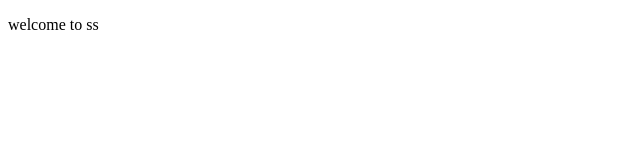
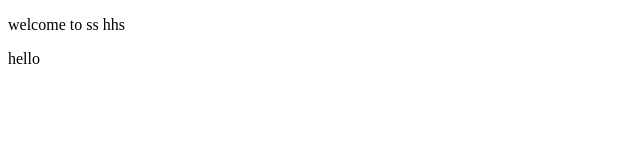
Before and after one commit to mita-more/5jan24, a plain HTML site: page index.html in a window 1280 px wide. Shown: the full height of the page, 0-640 px from the left. Drawn offline with Linux system fonts and the light colour scheme.

Commit message:
my commit

```diff
--- a/index.html
+++ b/index.html
@@ -4,6 +4,7 @@
 
     </head>
     <body>
-        <p>welcome to ss</p>
+        <p>welcome to ss hhs</p>
+      <div>hello</div>
     </body>
 </html>
```
